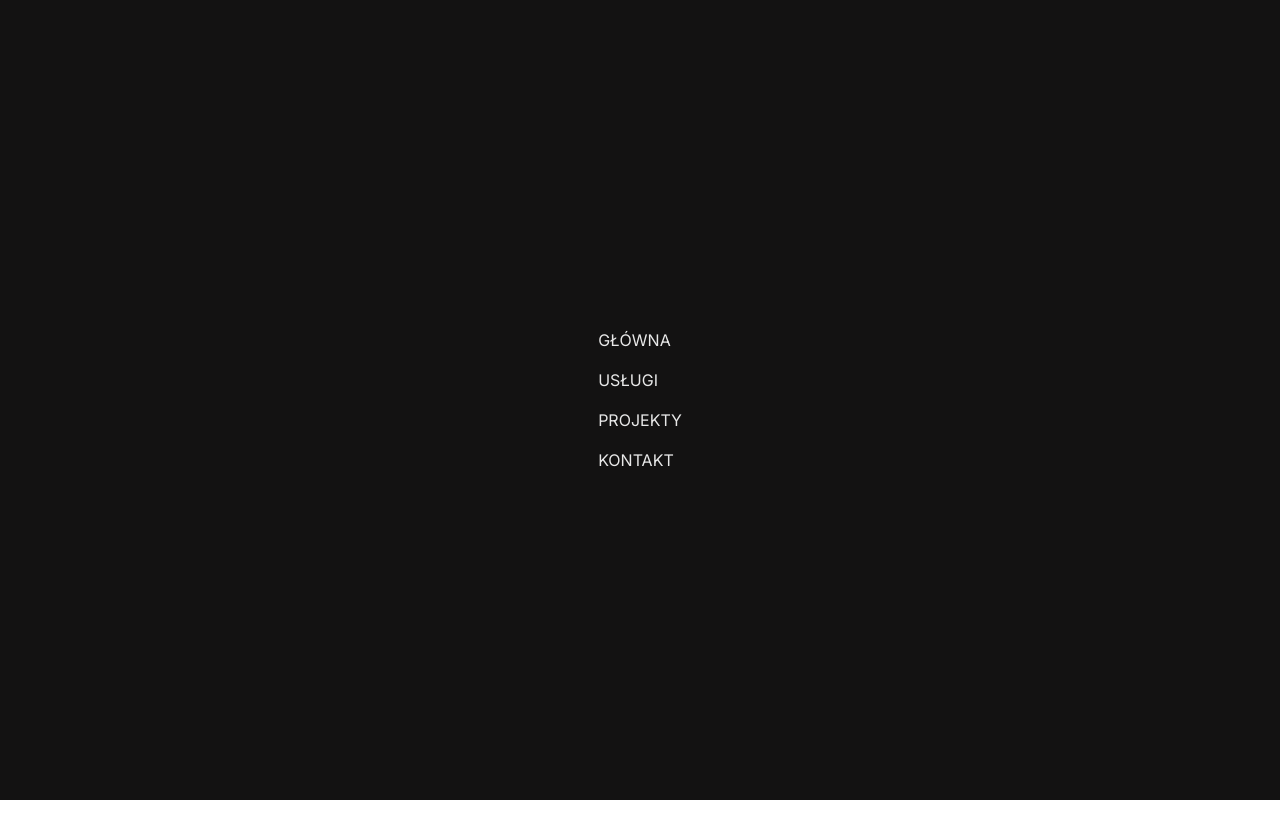
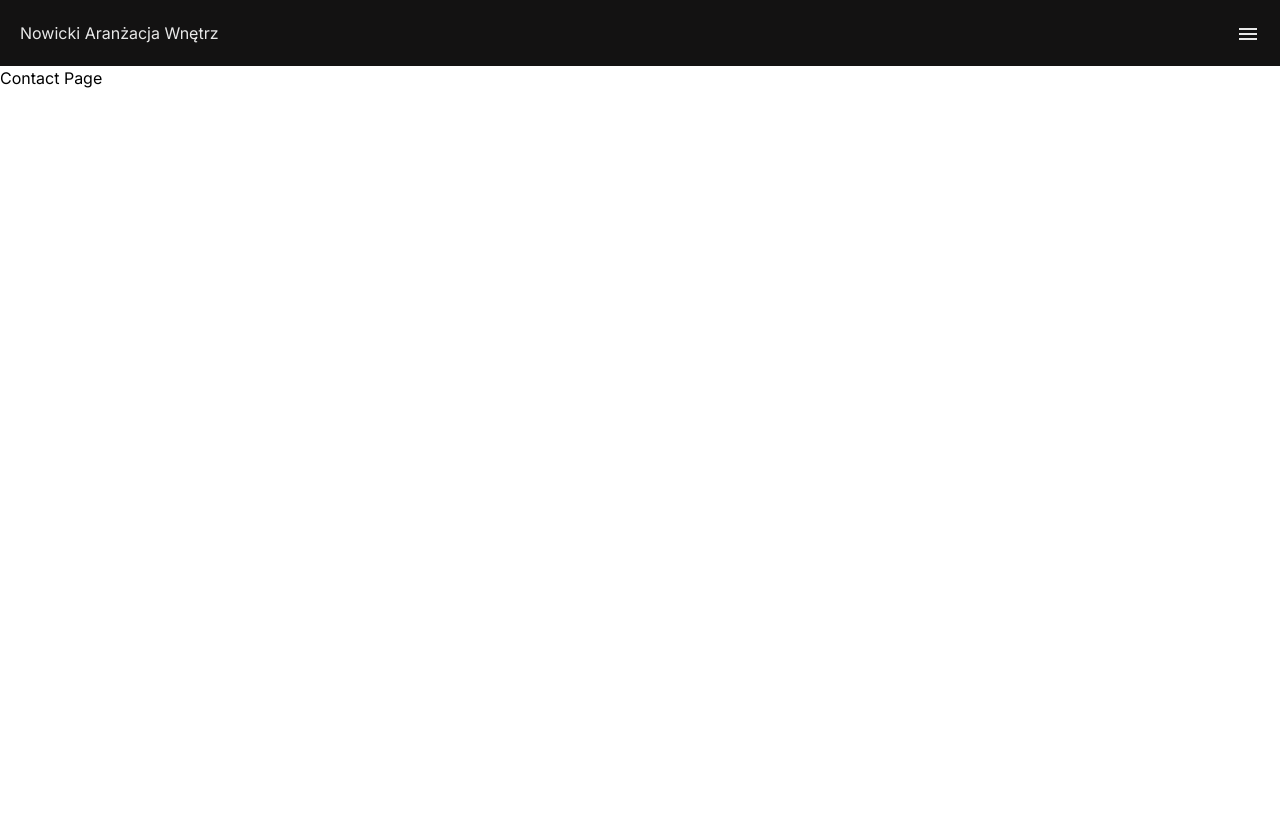
Before and after one commit to Pi0t3r/Simple-Web, a Next.js app: page /contact in a window 1280 px wide. Before the commit this address had no page. Shown: the top 838 px of the page. After the commit the page ends 800 px from the top, so only its background shows below. Built offline with nearby package versions, Linux system fonts and the light colour scheme.

Commit message:
Putting framer motion to work properly

```diff
--- /dev/null
+++ b/app/contact/page.tsx
@@ -0,0 +1,5 @@
+export default function Contact() {
+    return (
+        <p>Contact Page</p>
+    )
+}
--- a/app/layout.tsx
+++ b/app/layout.tsx
@@ -2,7 +2,7 @@
 import type {Metadata} from 'next';
 import {Inter} from 'next/font/google';
 import './globals.css';
-import Transition from './transition';
+import Transition from './template';
 import Header from '../components/header';
 
 const inter = Inter({subsets: ['latin']});
@@ -21,7 +21,7 @@ export default function RootLayout({
     <html lang='pl'>
       <body className={inter.className}>
         <Header />
-        <Transition>{children}</Transition>
+        <main>{children}</main>
       </body>
     </html>
   );
--- a/app/page.tsx
+++ b/app/page.tsx
@@ -1,8 +1,8 @@
 
 export default function Home() {
   return (
-    <main>
-      <h1>Hello</h1>
-    </main>
+    <section>
+      <p>Home page</p>
+    </section>
   );
 }
--- /dev/null
+++ b/app/projects/page.tsx
@@ -0,0 +1,5 @@
+export default function Projects() {
+    return (
+        <p>Projects Page</p>
+    )
+}
--- /dev/null
+++ b/app/services/page.tsx
@@ -0,0 +1,5 @@
+export default function Services() {
+    return (
+        <p>Services Page</p>
+    )
+}
--- a/components/header.tsx
+++ b/components/header.tsx
@@ -2,7 +2,9 @@
 import {useState} from 'react';
 import MenuIcon from '@mui/icons-material/Menu';
 import CloseIcon from '@mui/icons-material/Close';
-import { Sidebar } from './sidebar';
+
+import {Sidebar} from './sidebar';
+import Link from 'next/link';
 export default function Header() {
   const [open, setOpen] = useState(false);
   const handleClick = () => {
@@ -10,13 +12,17 @@ export default function Header() {
   };
   return (
     <div className='bg-primary w-full'>
-      <ul className='flex items-center justify-between p-5 text-secondary'>
-        <li>
-          <h1 className='text-mainColor'>Nowicki Aranżacja Wnętrz</h1>
-        </li>
-        <li onClick={handleClick}>{open ? <CloseIcon /> : <MenuIcon />}</li>
-      </ul>
-      <Sidebar isOpen={open} />
+      <nav>
+        <ul className='flex items-center justify-between p-5 text-secondary'>
+          <li>
+            <h1 className='text-mainColor'>Nowicki Aranżacja Wnętrz</h1>
+          </li>
+          <li onClick={handleClick} className='z-50'>
+            {open ? <CloseIcon /> : <MenuIcon />}
+          </li>
+        </ul>
+      </nav>
+      <Sidebar isOpen={open} setOpen={setOpen} />
     </div>
   );
 }
--- a/components/sidebar.tsx
+++ b/components/sidebar.tsx
@@ -1,17 +1,53 @@
 import {iSidebar} from '@/types/types';
-export function Sidebar({isOpen}: iSidebar) {
+import FacebookIcon from '@mui/icons-material/Facebook';
+import InstagramIcon from '@mui/icons-material/Instagram';
+import TwitterIcon from '@mui/icons-material/Twitter';
+import Link from 'next/link';
+import {MouseEventHandler} from 'react';
+export function Sidebar({isOpen, setOpen}: iSidebar) {
+  const handleClickLink: MouseEventHandler<HTMLAnchorElement> = () => {
+    setOpen(false);
+  };
   return (
-    <aside className={`${isOpen ? '' : 'bg-primary text-secondary absolute inset-0 z-50 flex items-center justify-center leading-10'}`}>
-      <ul className='group uppercase'>
-        <li>główna</li>
-        <li>usługi</li>
-        <li>projekty</li>
-        <li>kontakt</li>
-      </ul>
-      <ul>
-        <li></li>
-        <li></li>
-        <li></li>
+    <aside
+      className={`bg-primary text-secondary absolute inset-0 z-40 flex flex-col items-center justify-center leading-10 transition duration-700 text-xl  ${
+        isOpen ? 'translate-0 opacity-100' : '-translate-y-full opacity-0'
+      }`}
+    >
+      <nav>
+        <ul className='group uppercase'>
+          <li className='my-5'>
+            <Link href='/' passHref onClick={handleClickLink}>
+              główna
+            </Link>
+          </li>
+          <li className='my-5'>
+            <Link href='/services' passHref onClick={handleClickLink}>
+              usługi
+            </Link>
+          </li>
+          <li className='my-5'>
+            <Link href='/projects' passHref onClick={handleClickLink}>
+              projekty
+            </Link>
+          </li>
+          <li className='my-5'>
+            <Link href='contact' passHref onClick={handleClickLink}>
+              kontakt
+            </Link>
+          </li>
+        </ul>
+      </nav>
+      <ul className='flex w-1/2 justify-evenly mt-10'>
+        <li>
+          <FacebookIcon />
+        </li>
+        <li>
+          <InstagramIcon />
+        </li>
+        <li>
+          <TwitterIcon />
+        </li>
       </ul>
     </aside>
   );
--- a/tailwind.config.ts
+++ b/tailwind.config.ts
@@ -1,17 +1,18 @@
-import type { Config } from "tailwindcss";
+import type {Config} from 'tailwindcss';
 
 const config: Config = {
   content: [
-    "./pages/**/*.{js,ts,jsx,tsx,mdx}",
-    "./components/**/*.{js,ts,jsx,tsx,mdx}",
-    "./app/**/*.{js,ts,jsx,tsx,mdx}",
+    './pages/**/*.{js,ts,jsx,tsx,mdx}',
+    './components/**/*.{js,ts,jsx,tsx,mdx}',
+    './app/**/*.{js,ts,jsx,tsx,mdx}',
   ],
   theme: {
-    colors:{
-      primary:'var(--color-black)',
+    colors: {
+      primary: 'var(--color-black)',
       secondary: 'var(--color-white)',
-      accent:'rgb(var(--color-main))'
-    }
+      accent: 'rgb(var(--color-main))',
+    },
+
   },
   plugins: [],
 };
--- a/types/types.ts
+++ b/types/types.ts
@@ -1,5 +1,4 @@
-import {Dispatch, SetStateAction} from 'react';
-
 export interface iSidebar {
   isOpen: boolean;
+  setOpen: (open: boolean) => void;
 }
```
Also changed, not shown: app/template.tsx (renamed from app/transition.tsx).
